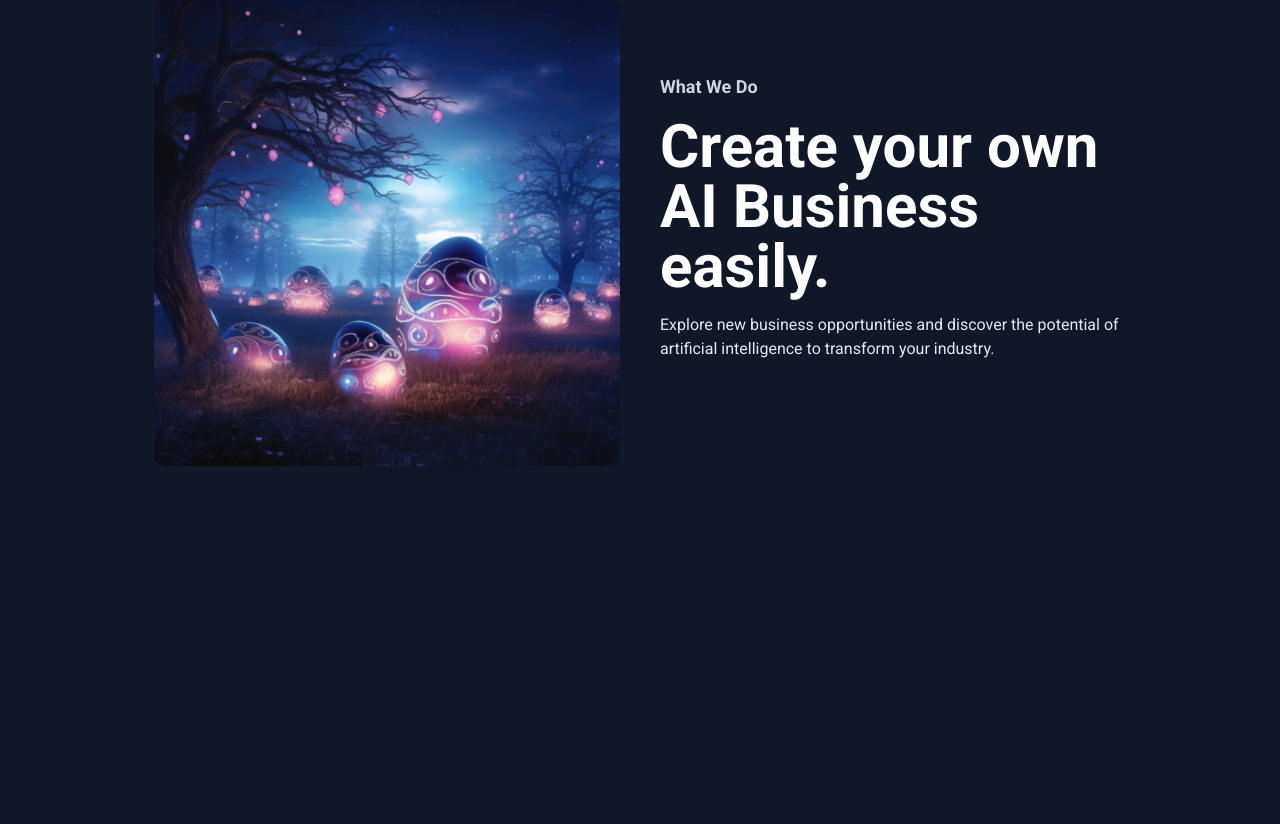
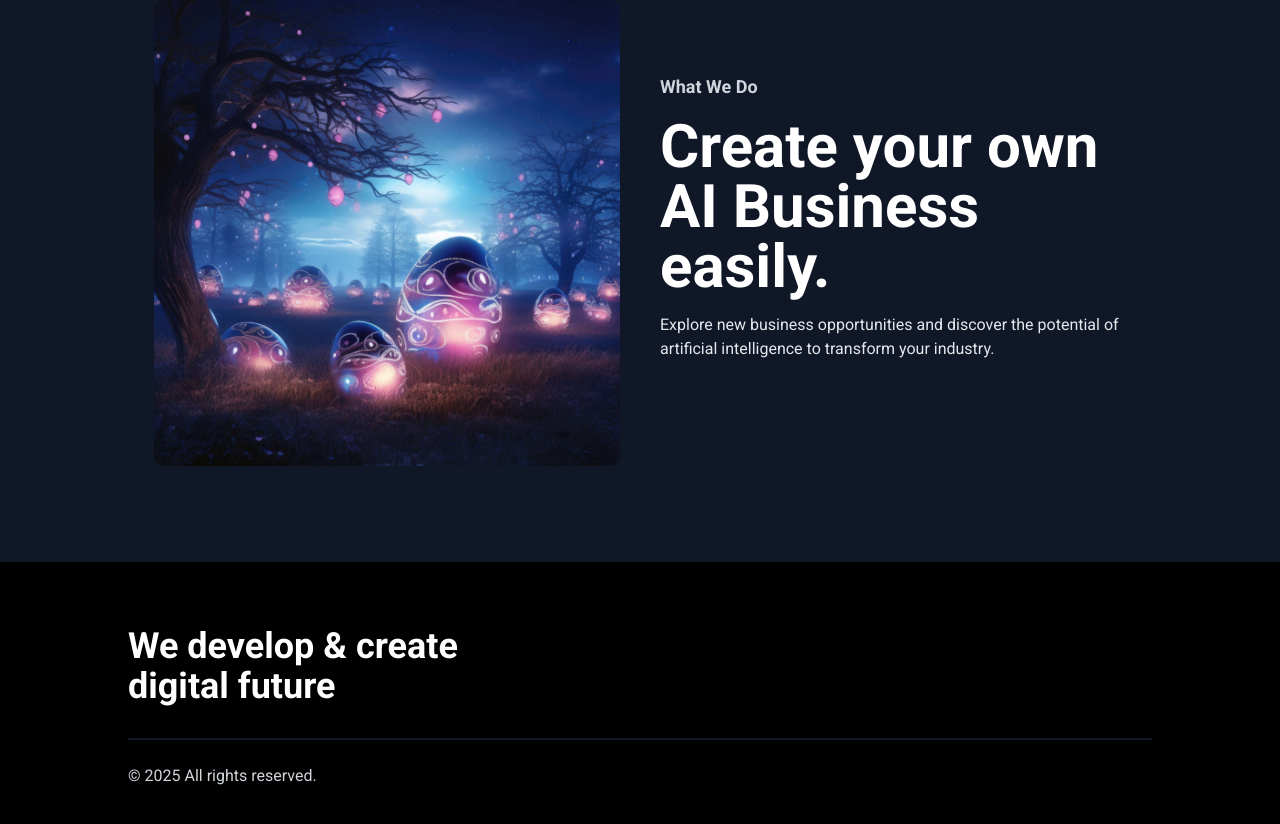
Before and after one commit to GenesisJED/ai-image-generator, a Next.js app: page / in a window 1280 px wide. Shown: the part 1748-2572 px from the top of the page. Before the commit the page ends 2310 px from the top, so only its background shows below. Built offline with nearby package versions, Linux system fonts and the light colour scheme.

Commit message:
add footer

```diff
--- a/app/layout.tsx
+++ b/app/layout.tsx
@@ -3,6 +3,7 @@ import { Roboto } from "next/font/google";
 import "./globals.css";
 import ResponsiveNav from "@/components/Navbar/ResponsiveNav";
 import { Toaster } from "@/components/ui/sonner";
+import Footer from "@/components/Home/Footer/Footer";
 
 const font = Roboto({
   weight:['100', '300', '400', '500', '700', '900'],
@@ -26,6 +27,7 @@ export default function RootLayout({
       >
         <ResponsiveNav />
         {children}
+        <Footer />
         <Toaster />
       </body>
     </html>
--- /dev/null
+++ b/components/Home/Footer/Footer.tsx
@@ -0,0 +1,19 @@
+import React from 'react'
+
+const Footer = () => {
+  return (
+    <div className='pt-16 pb-16 bg-black'>
+        <div className='w-[80%] mx-auto grid grid-cols-1 sm:grid-cols-2 lg:grid-cols-4
+        gap-10 items-start pb-8 border-b-2 border-gray-900 space-y-6 sm:space-y-0'>
+            <div className='col-span-2'>
+                <p className='text-2xl sm:text-3xl md:text-4xl text-white w-[80%] font-bold'>
+                    We develop & create digital future
+                </p>
+            </div>
+        </div>
+        <div className='w-[80%] mx-auto text-gray-300 mt-6'>© 2025 All rights reserved.</div>
+    </div>
+  )
+}
+
+export default Footer;
```
